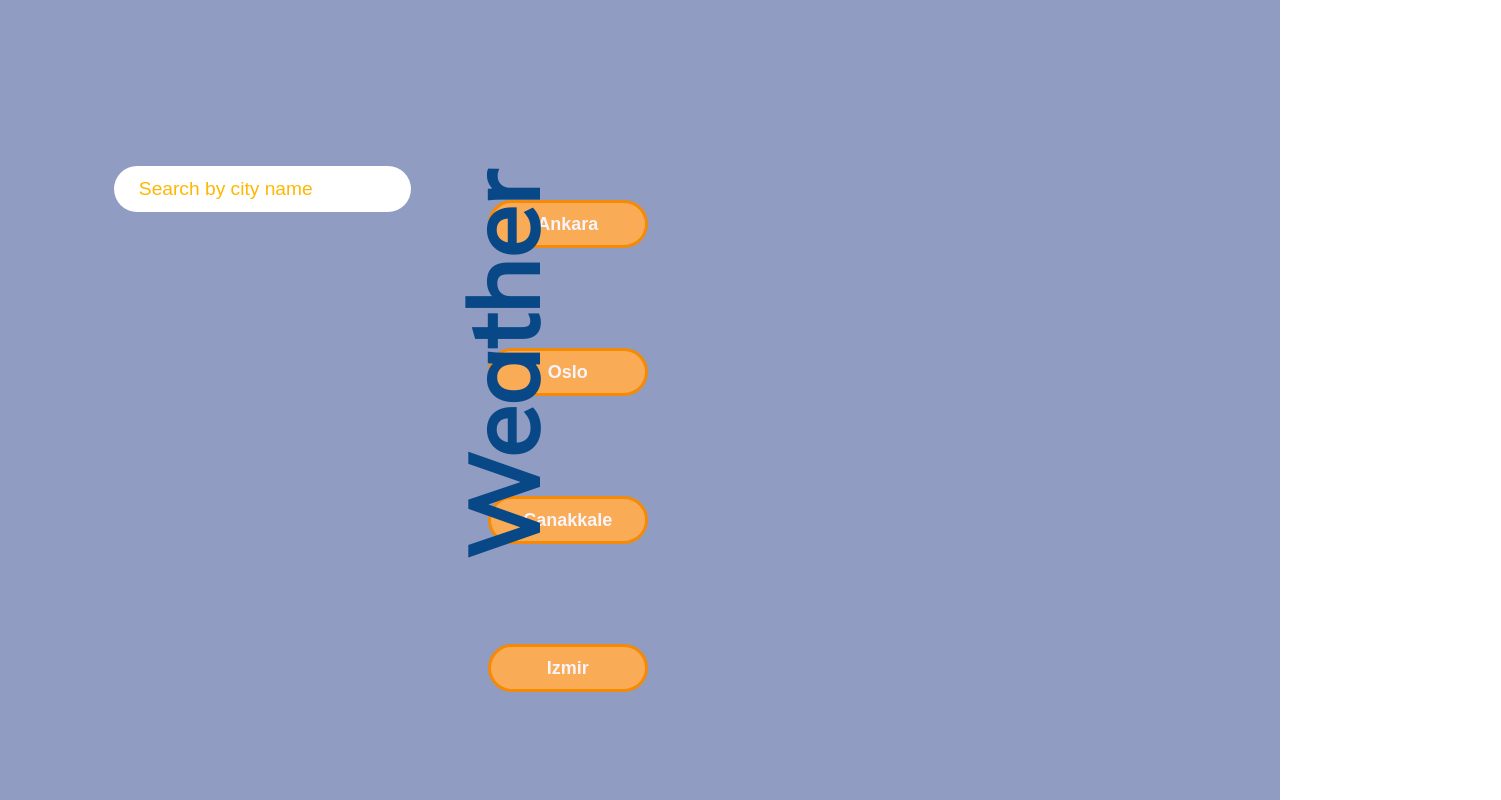
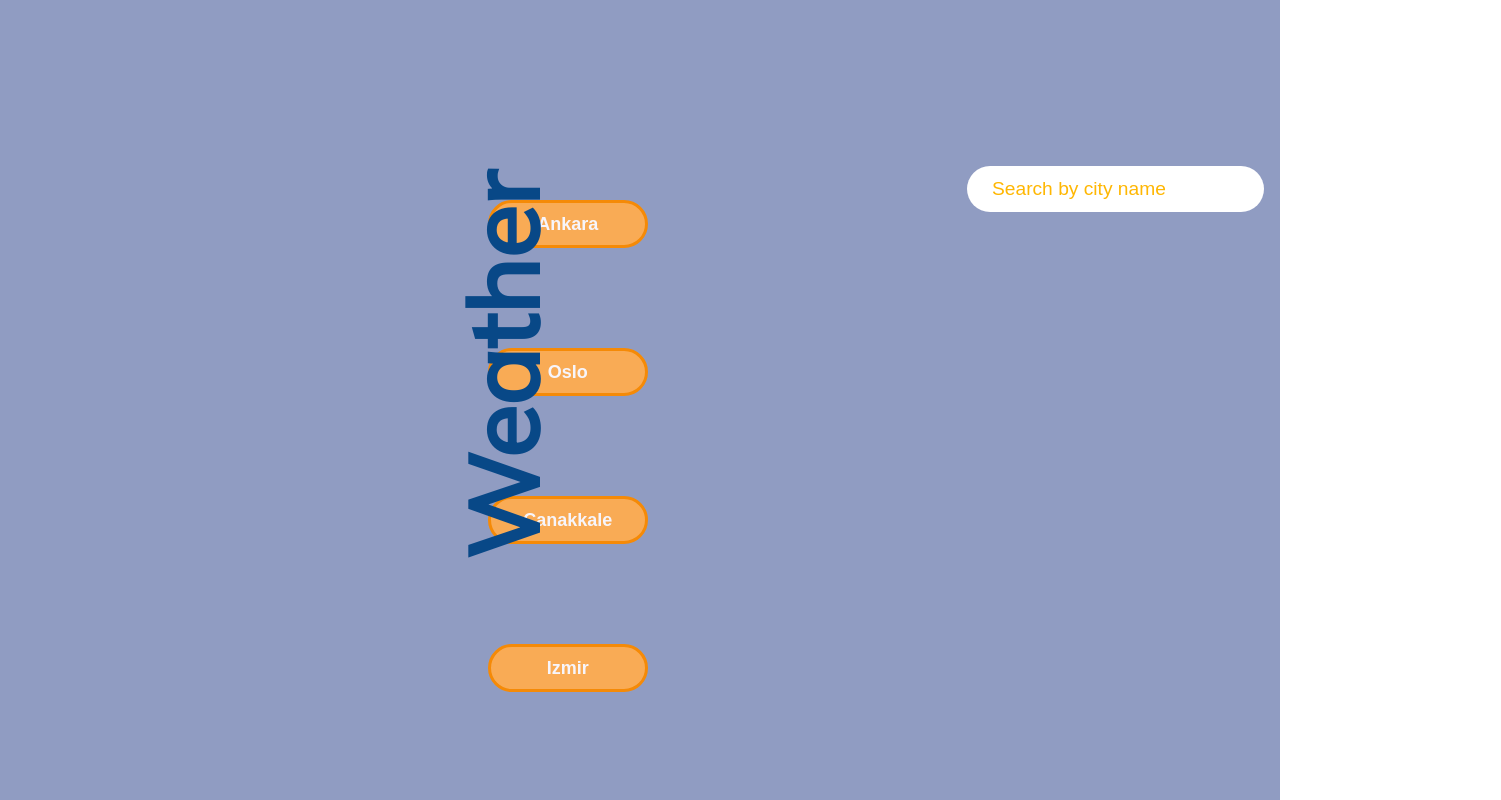
Before and after one commit to ececanga/weather-app-react, a React (Create React App) app: page / in a window 1280 px wide. Shown: the top 800 px of the page, 1501 px wide, since content can reach past the window. Built offline with nearby package versions, Linux system fonts and the light colour scheme.

Commit message:
CSS updates

```diff
--- a/src/index.css
+++ b/src/index.css
@@ -20,6 +20,7 @@ body {
 }
 
 .citiesColumn {
+    flex: 50%;
     margin-bottom: 500px;
     padding-top: 150px;
     margin-left: 100px;
```
